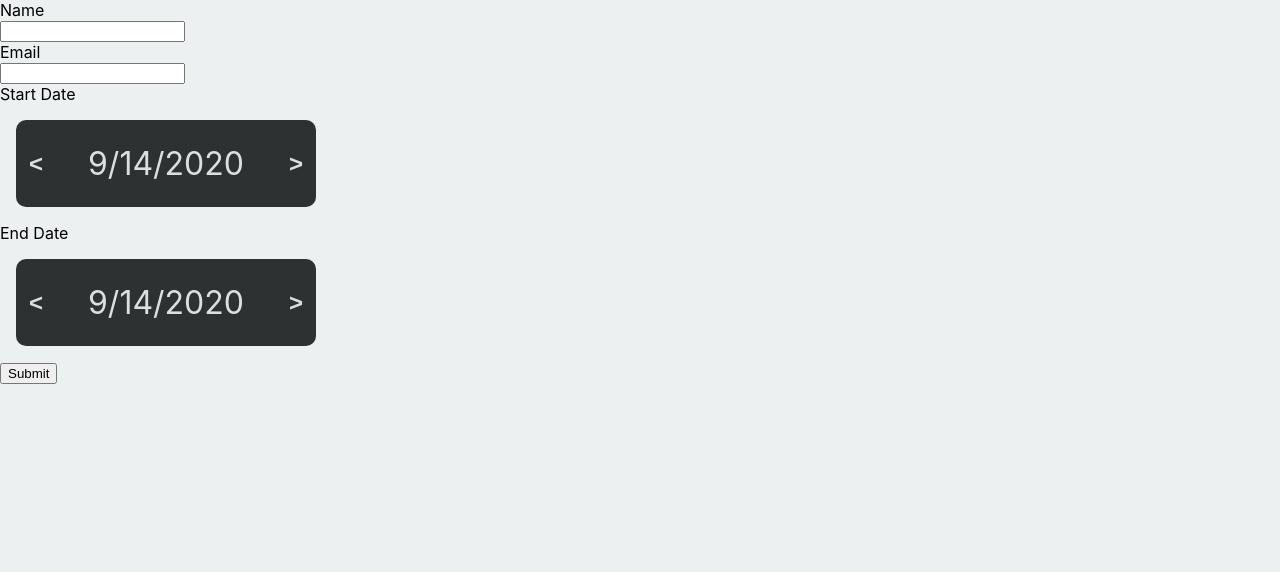
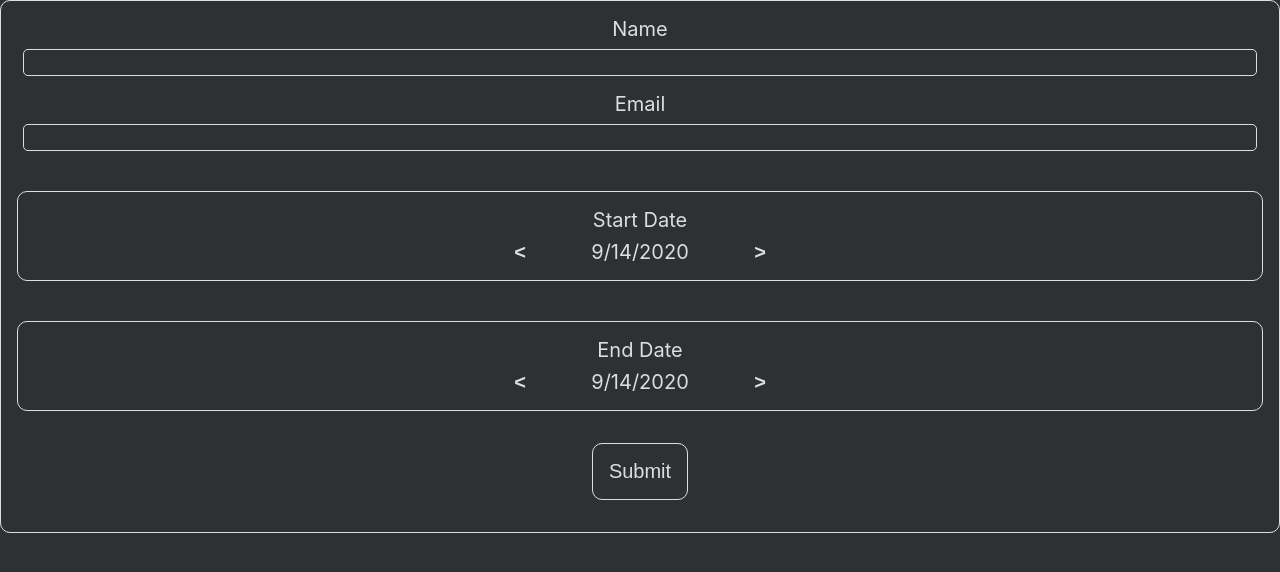
Before and after one commit to heardMan/react-date-selector, a React (Create React App) app: page / in a window 1280 px wide. Shown: the top 572 px of the page. Built offline with nearby package versions, Linux system fonts and the light colour scheme.

Commit message:
improved form styling

```diff
--- a/src/App.css
+++ b/src/App.css
@@ -1,34 +1,81 @@
+body {
+  background-color: #2e3131;
+}
 
-body {
-  background: #ecf0f1;
+input {
+  font-size:1.25rem;
+  margin:auto;
+  border-radius: 5px;
+  background-color: #2e3131;
+  border: solid #dadfe1 1px !important;
+  width: 98.5%;
+}
+
+.form{
+  text-align: center;
+  border: solid #dadfe1 1px;
+  margin-right:auto;
+  margin-left:auto;
+  background-color: #2e3131;
+  color: #dadfe1;
+  border-radius: 10px;
+}
+
+.submit {
+  font-size:1.25rem;
+  padding: 1rem;
+  border-radius: 10px;
+  background-color: #2e3131;
+  color: #dadfe1;
+  border: solid #dadfe1 1px;
+  margin:1rem;
+}
+
+.submit:active {
+  background-color: #22a7f0;
+}
+
+.form-field {
+  margin: 1rem;
+}
+
+.title {
+  font-size:1.25rem;
+  margin-bottom: 0.5rem;
+}
+
+.startDate, .endDate {
+  border: solid #dadfe1 1px;
+  border-radius: 10px;
+  margin-top:2.5rem;
+}
+
+.startDate, .endDate > div:first-child {
+  padding-top:1rem;
 }
 
 .datePicker {
-  display: flex;
-  align-items: center;
-  flex-direction: column;
-  min-width:300px;
-  max-width:300px;
-  background-color: #2e3131;
+  min-width:280px;
+  max-width:280px;
   color: #dadfe1;
   border-radius: 10px;
-  margin: 1rem;
-  padding: 0.5rem 0rem 0.5rem 0rem;
+  margin-left:auto;
+  margin-right:auto;
+  padding-bottom:1rem;
 }
 
-.daySelector{
+.daySelector {
   border: none;
-  text-align: center;
-  margin: 1rem;
   padding: 0rem;
   width: 100%;
   position: relative;
+  margin-left:auto;
+  margin-right:auto;
 }
 
-.daySelector > span {
-  margin: 1rem 0rem 1rem 0rem;
+.daySelector > div {
   border: none;
-  font-size:2rem;
+  font-size:1.25rem;
 }
 
 .daySelector > button {
@@ -39,19 +86,18 @@ body {
   width: 40px;
   height: 40px;
   margin: 0rem;
-  font-size: 1.5rem;
+  font-size: 1.25rem;
   font-weight: bold;
   color:#dadfe1;
-
+  position: absolute;
+  bottom: -0.5rem;
 }
 
 .daySelector>.leftBtn{
-  position: absolute;
   left: 0%;
 }
 
 .daySelector>.rightBtn{
-  position: absolute;
   right: 0%;
 }
 
@@ -62,7 +108,7 @@ body {
 
 .monthSelector {
   text-align: center;
-  margin: 0.5rem 0rem 0.5rem 0rem;
+  /* margin: 0.5rem 0rem 0.5rem 0rem; */
   position: relative;
 }
 
@@ -78,7 +124,7 @@ body {
   width: 40px;
   height: 40px;
   margin: 0rem;
-  font-size: 1rem;
+  font-size: 1.25rem;
   font-weight: bold;
   color:#dadfe1;
 }
--- a/src/components/DatePicker.js
+++ b/src/components/DatePicker.js
@@ -153,7 +153,7 @@ const DatePicker = props => {
 
         <div className='daySelector'>
             <button className='leftBtn' onClick={stepDateBackward1Day}>{'<'}</button>
-            <span onClick={toggleCalendar} >{formattedDate()}</span>
+            <div onClick={toggleCalendar} >{formattedDate()}</div>
             <button className='rightBtn' onClick={stepDateForward1Day}>{'>'}</button>
         </div>
 
--- a/src/components/Form.js
+++ b/src/components/Form.js
@@ -37,11 +37,11 @@ const Form = () => {
     return (
         <div className='form'>
             <div className='form-field'>
-            <div className='title'>Name</div>
+                <div className='title'>Name</div>
                 <input type='text' />
             </div>
             <div className='form-field'>
-            <div className='title'>Email</div>
+                <div className='title'>Email</div>
                 <input type='email' />
             </div>
             <div className='form-field'>
@@ -49,13 +49,16 @@ const Form = () => {
                     <div className='title'>Start Date</div>
                     <DatePicker date={startDate} onChange={formatStartDate} />
                 </div>
+            </div>
+
+            <div className='form-field'>
                 <div className='endDate'>
                     <div className='title'>End Date</div>
                     <DatePicker date={endDate} onChange={formatEndDate} />
                 </div>
             </div>
             <div className='form-field'>
-               <button>Submit</button>
+                <button className='submit'>Submit</button>
             </div>
 
 
```
Also changed, not shown: 12 other files (tests, documents, lock files or other folders).
